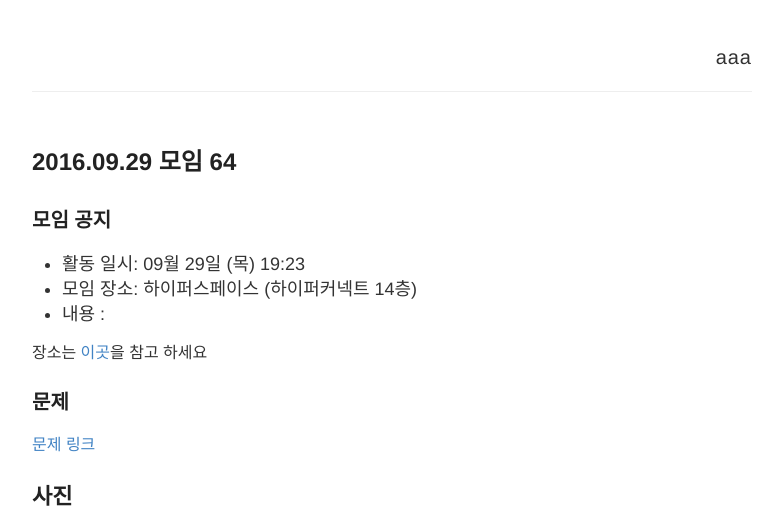
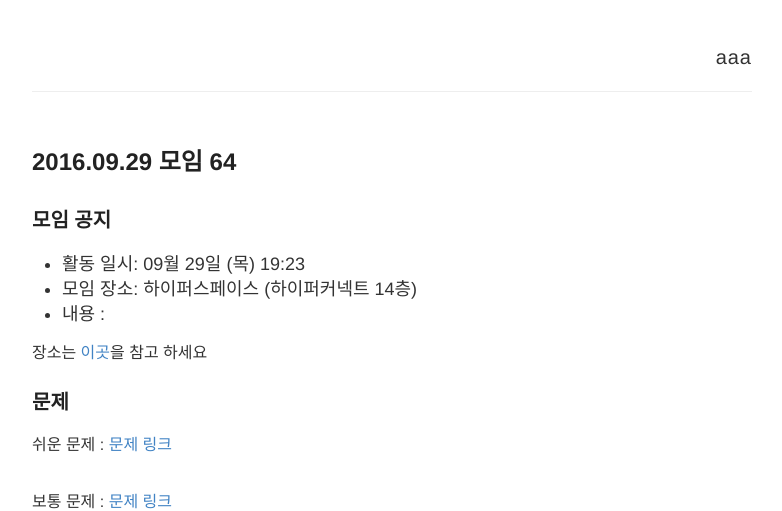
Before and after one commit to seirion/aaa, a Jekyll site: the page built from _posts/2016-09-29-meeting-064.md, in a window 1280 px wide. Shown: the top 511 px of the page, without its empty margins (248-1030 px from the left). Built offline with Jekyll 4.4.1, drawn with Linux system fonts in a browser that asks for light colours; comment, search, counter and statistics services are not loaded; grey boxes are pictures that could not be loaded.

Commit message:
Update 2016-09-29-meeting-064.md

```diff
--- a/_posts/2016-09-29-meeting-064.md
+++ b/_posts/2016-09-29-meeting-064.md
@@ -15,7 +15,14 @@ date:   2016-09-11 00:00:00
 
 ### 문제
 
-[문제 링크](https://)
+쉬운 문제 :
+[문제 링크](https://www.hackerrank.com/contests/w23/challenges/treasure-hunting)
+
+<br>
+보통 문제 :
+[문제 링크](https://www.hackerrank.com/contests/w23/challenges/gravity-1)
+
+<br>
 
 
 ## 사진
```
